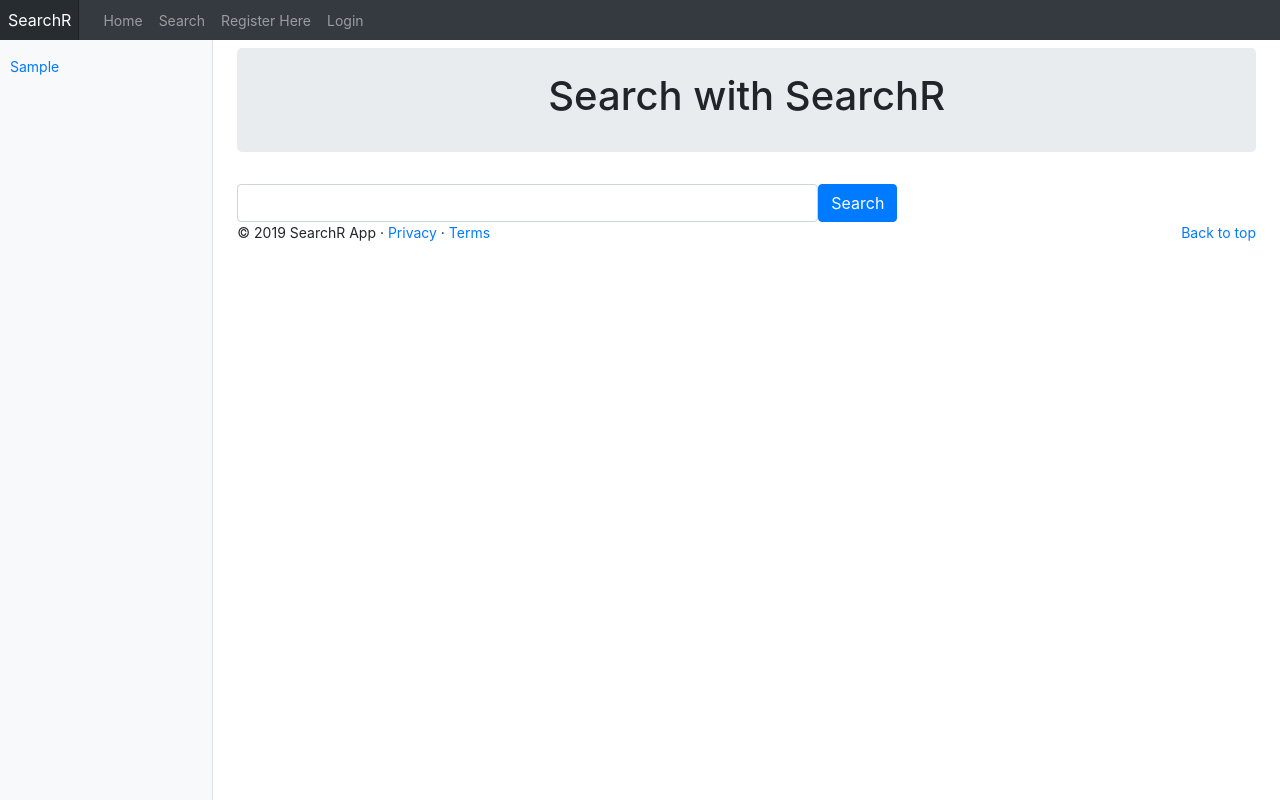
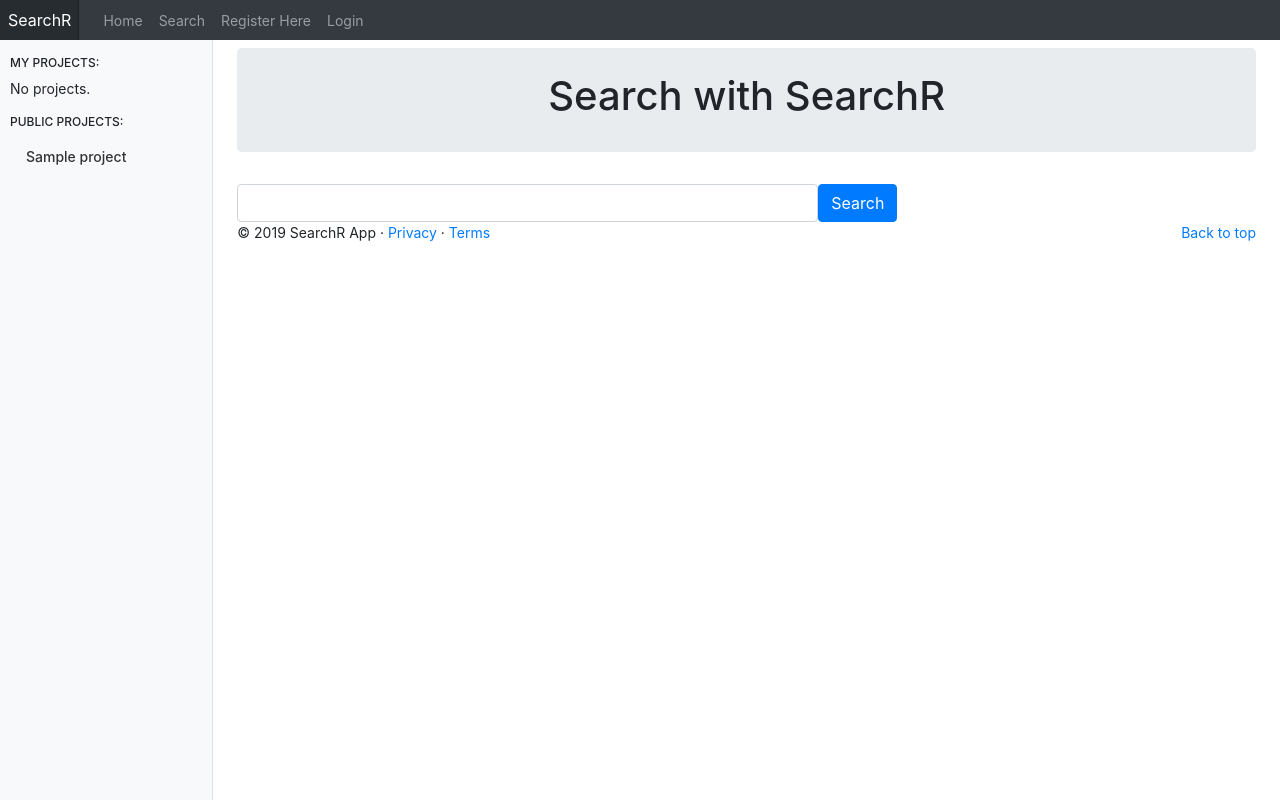
Before and after one commit to cebul55/Searchr_Project, a Django app: page /searchR/search/ in a window 1280 px wide. Run offline with Django 3.2, Linux system fonts and the light colour scheme; tables that the repository leaves empty hold one stand-in row (values such as "Sample post"); some libraries are stand-ins or nearby versions.

Commit message:
sidebar view public and owned projects

```diff
--- a/searchr_app/templatetags/searchr_template_tags.py
+++ b/searchr_app/templatetags/searchr_template_tags.py
@@ -1,8 +1,11 @@
 from django import template
 # from searchr_app.models import Phrase
-from searchr_app.models import Keyword
+from django.contrib.auth.models import User
+
+from searchr_app.models import Keyword, Project
 
 register = template.Library()
+
 
 # @register.inclusion_tag('searchr_app/phrases.html')
 # def get_phrase_list(current_phrase=None):
@@ -12,3 +15,17 @@ register = template.Library()
 @register.inclusion_tag('searchr_app/keywords.html')
 def get_keywords_list(current_keyword=None):
     return {'keywords': Keyword.objects.all(), 'current_keyword': current_keyword}
+
+
+@register.inclusion_tag('searchr_app/projects.html')
+def get_projects_list(current_project=None, username=None):
+    user = None
+    # todo poprawić pobieranie usera w menu bocznym
+    if username:
+        user = User.objects.filter(username=username)[0]
+    print(user)
+    return {
+        'public_projects': Project.objects.all().filter(is_private=False),
+        'private_projects': Project.objects.all().filter(user=user),
+        'current_project': current_project,
+    }
--- a/searchr_app/views/HomeView.py
+++ b/searchr_app/views/HomeView.py
@@ -9,10 +9,12 @@ class HomeView(View):
 
     def get(self, request):
         user = None
+        username = None
         private_project_list = []
         public_project_list = []
         if request.user.is_authenticated:
             user = request.user
+            username = user.username
             private_project_list = Project.objects.filter(user=user)
             private_project_list = private_project_list.order_by('title')
 
@@ -25,5 +27,6 @@ class HomeView(View):
         context_dict['public_project_list'] = public_project_list
         context_dict['private_project_list'] = private_project_list
         context_dict['search_results'] = search_results_list
+        context_dict['username'] = username
 
         return render(request, 'searchr_app/home.html', context_dict)
--- a/templates/searchr_app/base.html
+++ b/templates/searchr_app/base.html
@@ -58,7 +58,7 @@
                 <nav class="col-md-2 d-none d-md-block bg-light sidebar">
                     <div class="sidebar-sticky" style="padding-left: 10px">
                     {% block sidebar_block %}
-                        {% get_keywords_list keyword %}
+                        {% get_projects_list project username %}
                     {% endblock %}
                     </div>
                 </nav>
--- /dev/null
+++ b/templates/searchr_app/projects.html
@@ -0,0 +1,39 @@
+<ul class="nav flex-column">
+    <h2 class="sidebar-heading">My Projects:</h2>
+    {% if private_projects %}
+        {% for project in private_projects %}
+
+            {% if project == current_project %}
+
+                <li class="nav-item">
+                    <a class="nav-link" href="{% url 'searchr_app:show_project' project.user.username project.slug %}"><span data-feather="archive"></span>{{ project.title }}</a>
+                </li>
+            {% else %}
+                <li class="nav-item"></li>
+                    <a class="nav-link" href="{% url 'searchr_app:show_project' project.user.username project.slug %}">{{ project.title }}</a>
+                </li>
+            {% endif %}
+        {% endfor %}
+    {% else %}
+        <p class="nav-fill">No projects.</p>
+    {% endif %}
+    <h2 class="sidebar-heading">Public Projects:</h2>
+    {% if public_projects %}
+
+        {% for project in public_projects %}
+
+            {% if project == current_project %}
+
+                <li class="nav-item">
+                    <a class="nav-link" href="{% url 'searchr_app:show_project' project.user.username project.slug %}"><span data-feather="archive"></span>{{ project.title }}</a>
+                </li>
+            {% else %}
+                <li class="nav-item"></li>
+                    <a class="nav-link" href="{% url 'searchr_app:show_project' project.user.username project.slug %}">{{ project.title }}</a>
+                </li>
+            {% endif %}
+        {% endfor %}
+    {% else %}
+        <p class="nav-fill">No projects.</p>
+    {% endif %}
+</ul>
```
